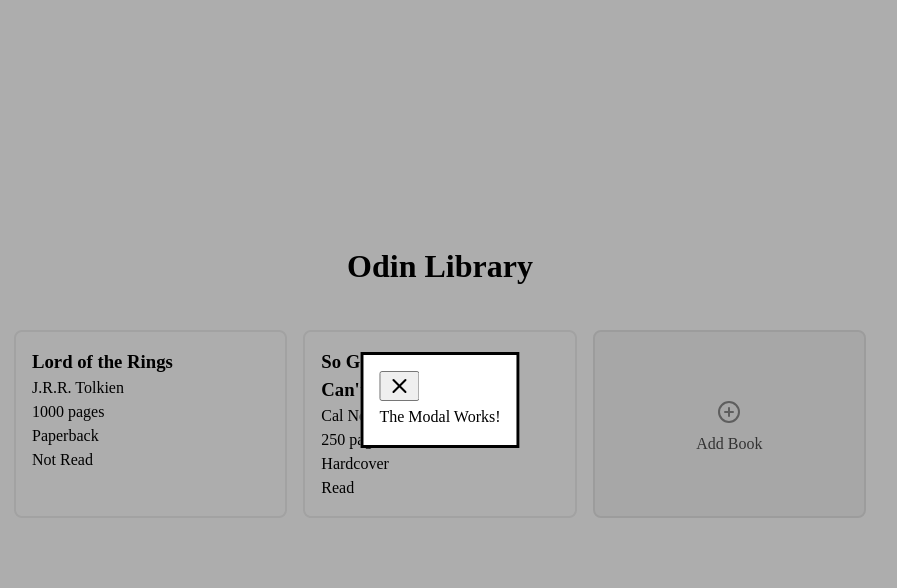
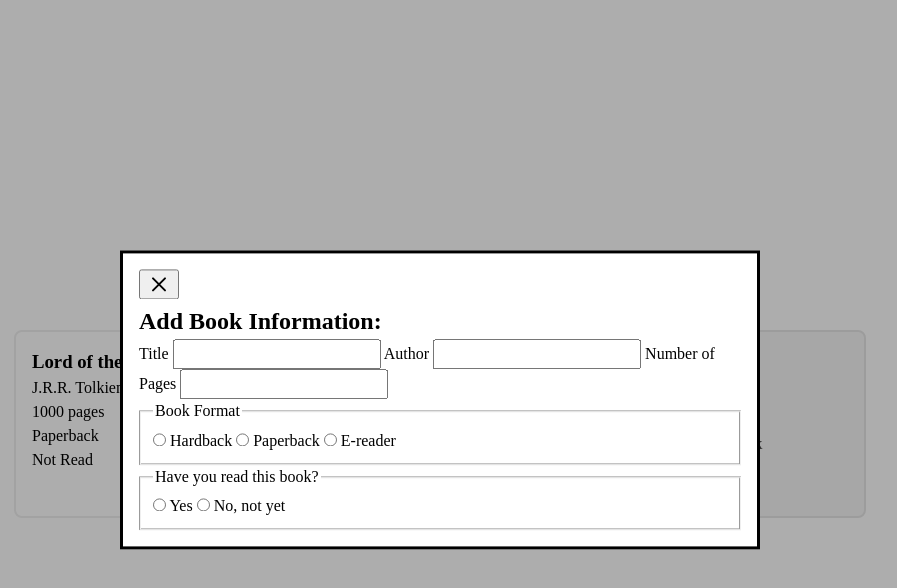
Before and after one commit to latechlogan/odin-library, a plain HTML site: page index.html in a window 1280 px wide. Both pictures are taken after a click on the button "Add Book". Shown: the whole page, without its empty margins (200-1097 px from the left). Drawn offline with Linux system fonts and the light colour scheme.

Commit message:
Add form labels and inputs to dialog

```diff
--- a/index.html
+++ b/index.html
@@ -27,7 +27,38 @@
           </svg>
         </button>
       </div>
-      The Modal Works!
+      <form class="modal__add-form">
+        <h2>Add Book Information:</h2>
+        <label for="title">Title</label>
+        <input type="text" name="title" id="title" />
+
+        <label for="author">Author</label>
+        <input type="text" name="author" id="author" />
+
+        <label for="number-pages">Number of Pages</label>
+        <input type="tel" name="number-pages" id="number-pages" />
+
+        <fieldset>
+          <legend>Book Format</legend>
+          <input type="radio" name="format" id="hardback" value="hardback" />
+          <label for="hardback">Hardback</label>
+
+          <input type="radio" name="format" id="paperback" value="paperback" />
+          <label for="paperback">Paperback</label>
+
+          <input type="radio" name="format" id="e-reader" value="e-reader" />
+          <label for="e-reader">E-reader</label>
+        </fieldset>
+
+        <fieldset>
+          <legend>Have you read this book?</legend>
+          <input type="radio" name="read-status" id="true" value="true" />
+          <label for="true">Yes</label>
+
+          <input type="radio" name="read-status" id="false" value="false" />
+          <label for="false">No, not yet</label>
+        </fieldset>
+      </form>
       <div class="modal__footer"></div>
     </dialog>
     <h1>Odin Library</h1>
```
